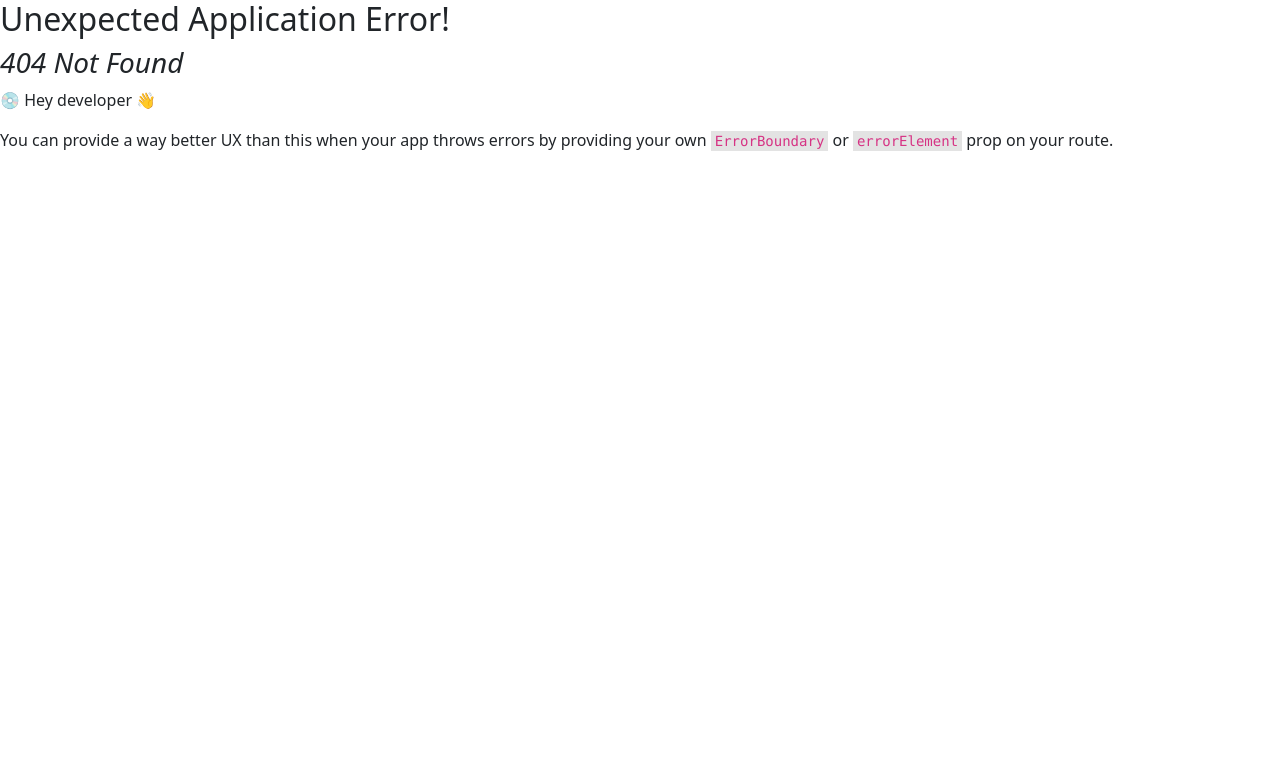
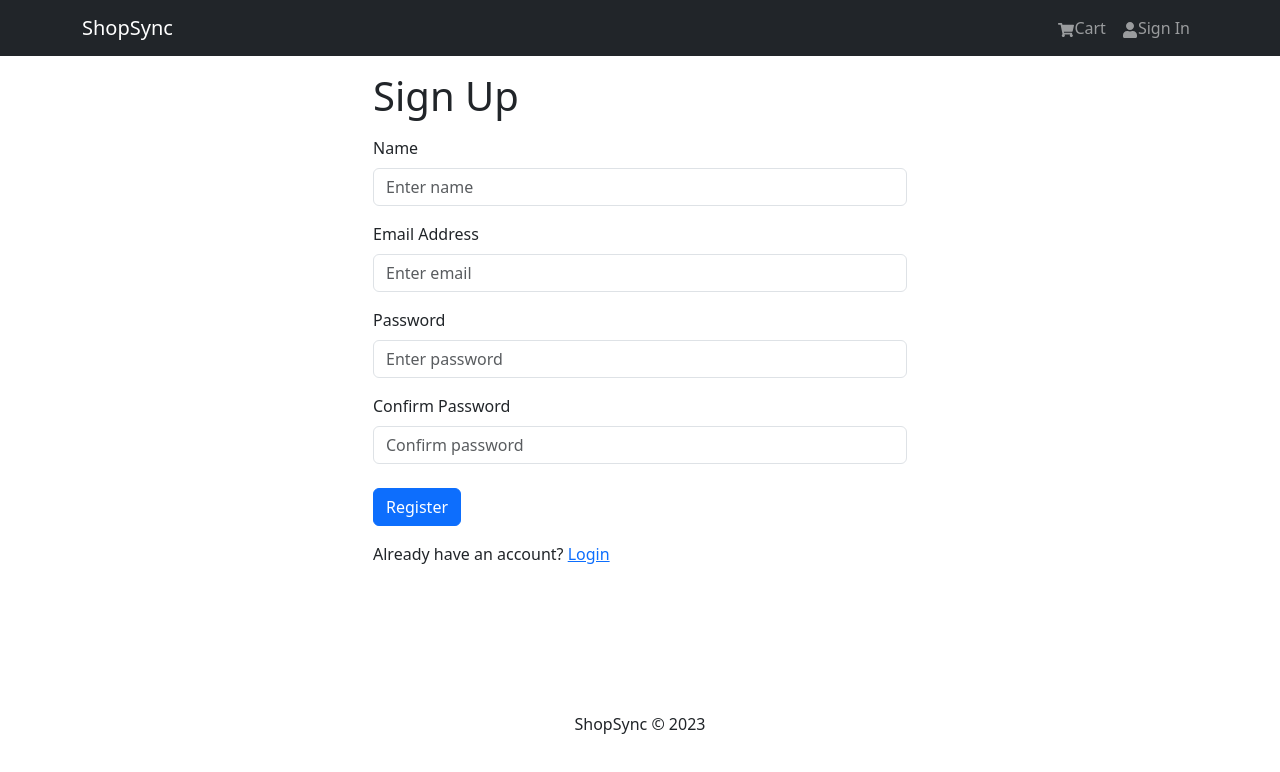
Before and after one commit to AlexMaderaP/shopsync, a React (Create React App) app in the folder frontend/: page /register in a window 1280 px wide. Before the commit this address had no page. Shown: the top 772 px of the page. Built offline with nearby package versions, Linux system fonts and the light colour scheme.

Commit message:
Add logout and register functionality

```diff
--- a/frontend/src/components/Header.jsx
+++ b/frontend/src/components/Header.jsx
@@ -1,12 +1,31 @@
-import { Badge, Navbar, Nav, Container } from "react-bootstrap";
+import { Badge, Navbar, Nav, Container, NavDropdown } from "react-bootstrap";
+import { useNavigate } from "react-router-dom";
 import { FaShoppingCart, FaUser } from "react-icons/fa";
 import { LinkContainer } from "react-router-bootstrap";
-import { useSelector } from "react-redux";
+import { useSelector, useDispatch } from "react-redux";
+import { useLogoutMutation } from "../slices/usersApiSlice";
+import { logout } from "../slices/authSlice";
 
 //import {logo} from '../assets/logo.png'
 
 const Header = () => {
   const { cartItems } = useSelector((state) => state.cart);
+  const { userInfo } = useSelector((state) => state.auth);
+
+  const dispatch = useDispatch();
+  const navigate = useNavigate();
+
+  const [logoutApiCall] = useLogoutMutation();
+
+  const logoutHandler = async () => {
+    try {
+      await logoutApiCall().unwrap();
+      dispatch(logout());
+      navigate("/login");
+    } catch (err) {
+      console.log(err);
+    }
+  };
 
   return (
     <header>
@@ -32,12 +51,23 @@
                   )}
                 </Nav.Link>
               </LinkContainer>
+              {userInfo ? (
+                <NavDropdown title={userInfo.name} id="username">
+                  <LinkContainer to="/profile">
+                    <NavDropdown.Item>Profile</NavDropdown.Item>
+                  </LinkContainer>
+                  <NavDropdown.Item onClick={logoutHandler}>
+                    Logout
+                  </NavDropdown.Item>
+                </NavDropdown>
+              ) : (
                 <LinkContainer to="/login">
                   <Nav.Link>
                     <FaUser />
                     Sign In
                   </Nav.Link>
                 </LinkContainer>
+              )}
             </Nav>
           </Navbar.Collapse>
         </Container>
--- a/frontend/src/index.js
+++ b/frontend/src/index.js
@@ -17,6 +17,7 @@
 import ProductScreen from "./screens/ProductScreen";
 import CartScreen from "./screens/CartScreen";
 import LoginScreen from "./screens/LoginScreen";
+import RegisterScreen from "./screens/RegisterScreen";
 
 const router = createBrowserRouter(
   createRoutesFromElements(
@@ -25,6 +26,7 @@
       <Route path="/product/:id" element={<ProductScreen />} />
       <Route path="/cart" element={<CartScreen />} />
       <Route path="/login" element={<LoginScreen />} />
+      <Route path="/register" element={<RegisterScreen />} />
     </Route>
   )
 );
--- /dev/null
+++ b/frontend/src/screens/RegisterScreen.jsx
@@ -0,0 +1,119 @@
+import { useState, useEffect } from "react";
+import { Link, useLocation, useNavigate } from "react-router-dom";
+import { Form, Button, Row, Col } from "react-bootstrap";
+import FormContainer from "../components/FormContainer";
+import { useDispatch, useSelector } from "react-redux";
+import Loader from "../components/Loader";
+import { useRegisterMutation } from "../slices/usersApiSlice";
+import { setCredentials } from "../slices/authSlice";
+import { toast } from "react-toastify";
+
+const RegisterScreen = () => {
+  const [name, setName] = useState("");
+  const [email, setEmail] = useState("");
+  const [password, setPassword] = useState("");
+  const [confirmPassword, setConfirmPassword] = useState("");
+
+  const dispatch = useDispatch();
+  const navigate = useNavigate();
+
+  const [register, { isLoading }] = useRegisterMutation();
+
+  const { search } = useLocation();
+  const sp = new URLSearchParams(search);
+  const redirect = sp.get("redirect") || "/";
+
+  const { userInfo } = useSelector((state) => state.auth);
+
+  useEffect(() => {
+    if (userInfo) {
+      navigate(redirect);
+    }
+  }, [userInfo, redirect, navigate]);
+
+  const submithHandler = async (e) => {
+    e.preventDefault();
+    if (password !== confirmPassword) {
+      toast.error("Passwords do not match");
+      return;
+    } else {
+      try {
+        const res = await register({ name, email, password }).unwrap();
+        dispatch(setCredentials({ ...res }));
+        navigate("/");
+      } catch (err) {
+        toast.error(err?.data?.message || err.error);
+      }
+    }
+  };
+
+  return (
+    <FormContainer>
+      <h1>Sign Up</h1>
+
+      <Form onSubmit={submithHandler}>
+        <Form.Group controlId="name" className="my-3">
+          <Form.Label>Name</Form.Label>
+          <Form.Control
+            type="text"
+            placeholder="Enter name"
+            value={name}
+            onChange={(e) => setName(e.target.value)}
+          ></Form.Control>
+        </Form.Group>
+
+        <Form.Group controlId="email" className="my-3">
+          <Form.Label>Email Address</Form.Label>
+          <Form.Control
+            type="email"
+            placeholder="Enter email"
+            value={email}
+            onChange={(e) => setEmail(e.target.value)}
+          ></Form.Control>
+        </Form.Group>
+
+        <Form.Group controlId="password" className="my-3">
+          <Form.Label>Password</Form.Label>
+          <Form.Control
+            type="password"
+            placeholder="Enter password"
+            value={password}
+            onChange={(e) => setPassword(e.target.value)}
+          ></Form.Control>
+        </Form.Group>
+
+        <Form.Group controlId="confirmPassword" className="my-3">
+          <Form.Label>Confirm Password</Form.Label>
+          <Form.Control
+            type="password"
+            placeholder="Confirm password"
+            value={confirmPassword}
+            onChange={(e) => setConfirmPassword(e.target.value)}
+          ></Form.Control>
+        </Form.Group>
+
+        <Button
+          type="submit"
+          variant="primary"
+          className="mt-2"
+          disabled={isLoading}
+        >
+          Register
+        </Button>
+
+        {isLoading && <Loader />}
+      </Form>
+
+      <Row className="py-3">
+        <Col>
+          Already have an account?{" "}
+          <Link to={redirect ? `/login?redirect=${redirect}` : "/login"}>
+            Login
+          </Link>
+        </Col>
+      </Row>
+    </FormContainer>
+  );
+};
+
+export default RegisterScreen;
--- a/frontend/src/slices/authSlice.js
+++ b/frontend/src/slices/authSlice.js
@@ -14,9 +14,13 @@
       state.userInfo = action.payload;
       localStorage.setItem("userInfo", JSON.stringify(action.payload));
     },
+    logout: (state, action) => {
+      state.userInfo = null;
+      localStorage.removeItem("userInfo");
+    },
   },
 });
 
-export const { setCredentials } = authSlice.actions;
+export const { setCredentials, logout } = authSlice.actions;
 
 export default authSlice.reducer;
--- a/frontend/src/slices/usersApiSlice.js
+++ b/frontend/src/slices/usersApiSlice.js
@@ -10,7 +10,21 @@
         body: data,
       }),
     }),
+    logout: builder.mutation({
+      query: () => ({
+        url: `${USERS_URL}/logout`,
+        method: "POST",
+      }),
+    }),
+    register: builder.mutation({
+      query: (data) => ({
+        url: `${USERS_URL}`,
+        method: "POST",
+        body: data,
+      }),
+    }),
   }),
 });
 
-export const { useLoginMutation } = usersApiSlice;
+export const { useLoginMutation, useLogoutMutation, useRegisterMutation } =
+  usersApiSlice;
```
Lines whose indentation alone changed are shown as unchanged.
